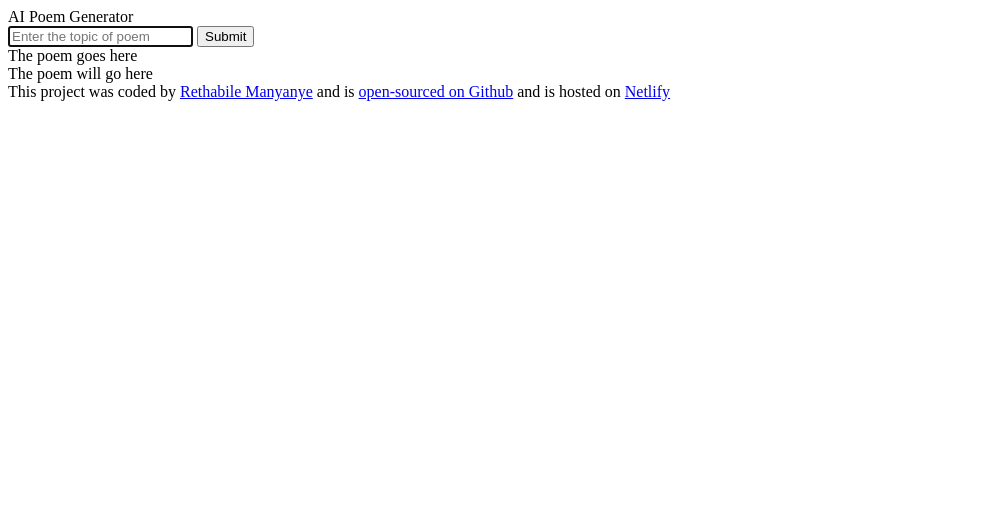
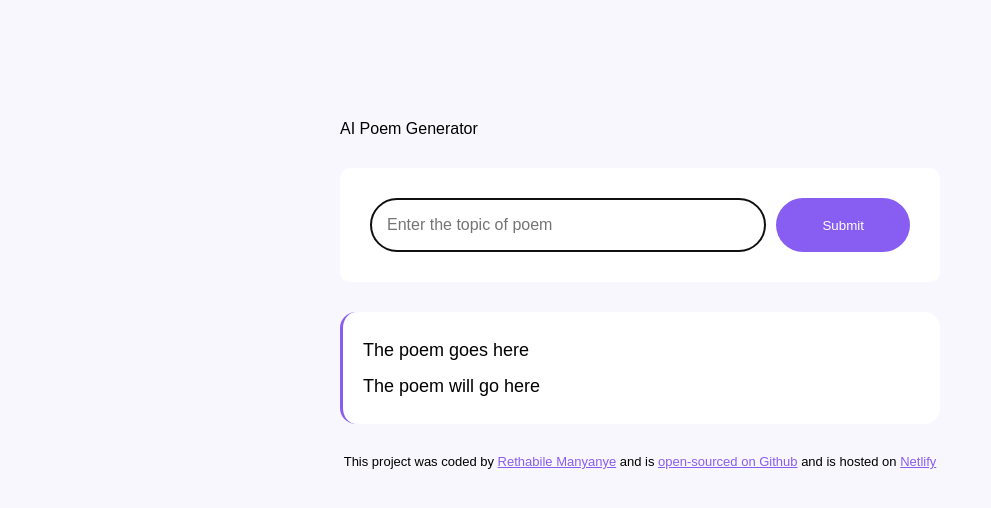
Before and after one commit to rethabilemanyanye4-coder/my-poems-generator, a plain HTML site: page index.html in a window 1280 px wide. Shown: the whole page, without its empty margins (0-991 px from the left). Drawn offline with Linux system fonts and the light colour scheme.

Commit message:
updated my html and css

```diff
--- a/index.html
+++ b/index.html
@@ -3,6 +3,7 @@
 <head>
     <meta charset="UTF-8">
     <meta name="viewport" content="width=device-width, initial-scale=1.0">
+    <link rel="stylesheet" href="src/styles.css"/>
     <title>AI Poem generator</title>
     <link rel="styesheet" href="src/styles.css" />
 </head>
--- a/src/styles.css
+++ b/src/styles.css
@@ -40,7 +40,7 @@ form{
 }
 .button-press{
     margin-left:10px ;
-    background-color: aliceblue;
+    background-color: #885df1;
     color: white;
     border: none;
     width: 150px;
```
